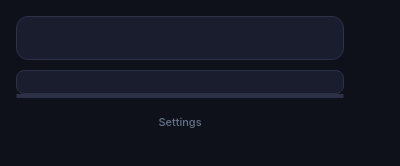
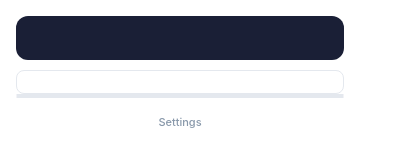
Before and after one commit to devravik/cleanclick, a browser extension: page src/popup/index.html in a window 400 px wide. Drawn offline with Linux system fonts and the dark colour scheme.

Commit message:
Fix popup width (200px → 360px), force light mode
- --popup-width was accidentally set to 200px — restored to 360px
- Removed all prefers-color-scheme: dark overrides from popup.css
  (popup always renders in light mode for consistent appearance)
- Dark mode still works in options page (larger, user-controlled)

```diff
--- a/src/popup/popup.css
+++ b/src/popup/popup.css
@@ -7,7 +7,9 @@
 
 /* ─── Reset & Base ──────────────────────────────────────────────── */
 
-*, *::before, *::after {
+*,
+*::before,
+*::after {
   box-sizing: border-box;
   margin: 0;
   padding: 0;
@@ -37,27 +39,6 @@
   --font-mono: 'SF Mono', 'JetBrains Mono', 'Fira Code', monospace;
   --popup-width: 360px;
   --popup-padding: 16px;
-}
-
-@media (prefers-color-scheme: dark) {
-  :root {
-    --page-bg: #0f111a;
-    --card-bg: #1a1d2e;
-    --card-border: #2d3148;
-    --hover-bg: #232738;
-    --text-primary: #f1f5f9;
-    --text-secondary: #94a3b8;
-    --text-tertiary: #64748b;
-    --accent: #818cf8;
-    --accent-hover: #6366f1;
-    --accent-subtle: #1e1b4b;
-    --success: #34d399;
-    --success-subtle: #0f2d1f;
-    --danger: #f87171;
-    --danger-subtle: #2d0f0f;
-    --warning: #fbbf24;
-    --warning-subtle: #2d210f;
-  }
 }
 
 html {
@@ -94,13 +75,19 @@ body {
   gap: 10px;
 }
 
-#app > *, header, main, footer, section {
+#app>*,
+header,
+main,
+footer,
+section {
   width: 100%;
   max-width: 100%;
   min-width: 0;
 }
 
-#app * { min-width: 0; }
+#app * {
+  min-width: 0;
+}
 
 /* ─── Status Bar — dark header (Stripe signature) ───────────────── */
 
@@ -117,13 +104,6 @@ body {
   width: 100%;
   max-width: 100%;
   overflow: hidden;
-}
-
-@media (prefers-color-scheme: dark) {
-  #status-bar {
-    background: #1a1d2e;
-    border: 1px solid var(--card-border);
-  }
 }
 
 .status {
@@ -176,13 +156,6 @@ body {
   line-height: 1.5;
 }
 
-@media (prefers-color-scheme: dark) {
-  .domain {
-    background: var(--hover-bg);
-    color: var(--text-tertiary);
-  }
-}
-
 .warning-badge {
   margin-left: auto;
   font-size: 10px;
@@ -216,10 +189,6 @@ body {
 
 #protection-toggle:hover {
   border-color: #cdd3df;
-}
-
-@media (prefers-color-scheme: dark) {
-  #protection-toggle:hover { border-color: var(--card-border); }
 }
 
 .toggle {
@@ -262,11 +231,11 @@ body {
   box-shadow: 0 1px 2px rgba(0, 0, 0, 0.08);
 }
 
-.toggle input:checked + .toggle-slider {
+.toggle input:checked+.toggle-slider {
   background: var(--accent);
 }
 
-.toggle input:checked + .toggle-slider::before {
+.toggle input:checked+.toggle-slider::before {
   transform: translateX(14px);
 }
 
@@ -323,7 +292,7 @@ body {
   background: var(--hover-bg);
 }
 
-.stat-item + .stat-item {
+.stat-item+.stat-item {
   border-top: 1px solid var(--card-border);
 }
 
@@ -416,7 +385,7 @@ body {
   background: var(--hover-bg);
 }
 
-.scan-details li + li {
+.scan-details li+li {
   border-top: 1px solid var(--card-border);
 }
 
```
Also changed, not shown: src/manifest.json.
